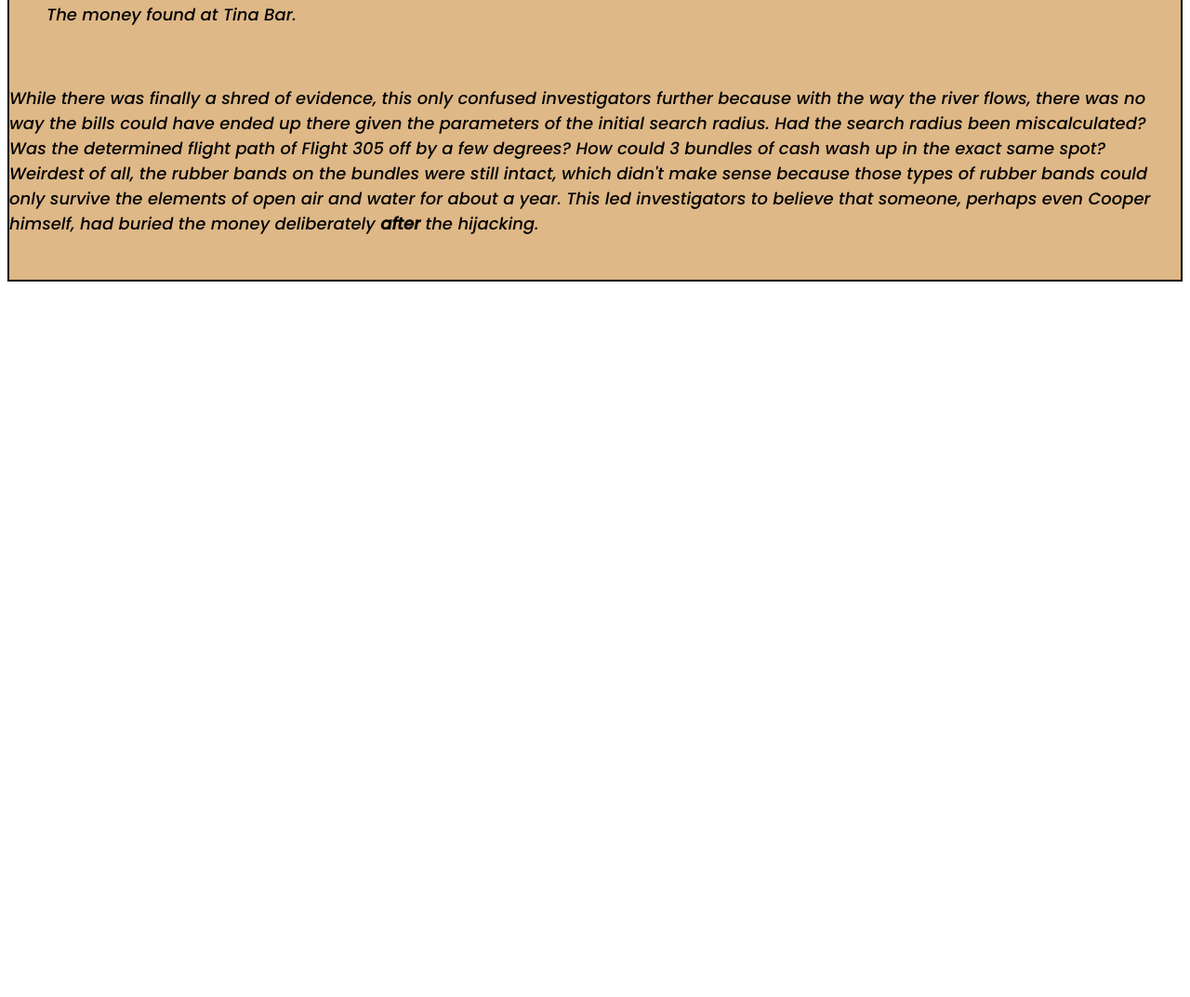
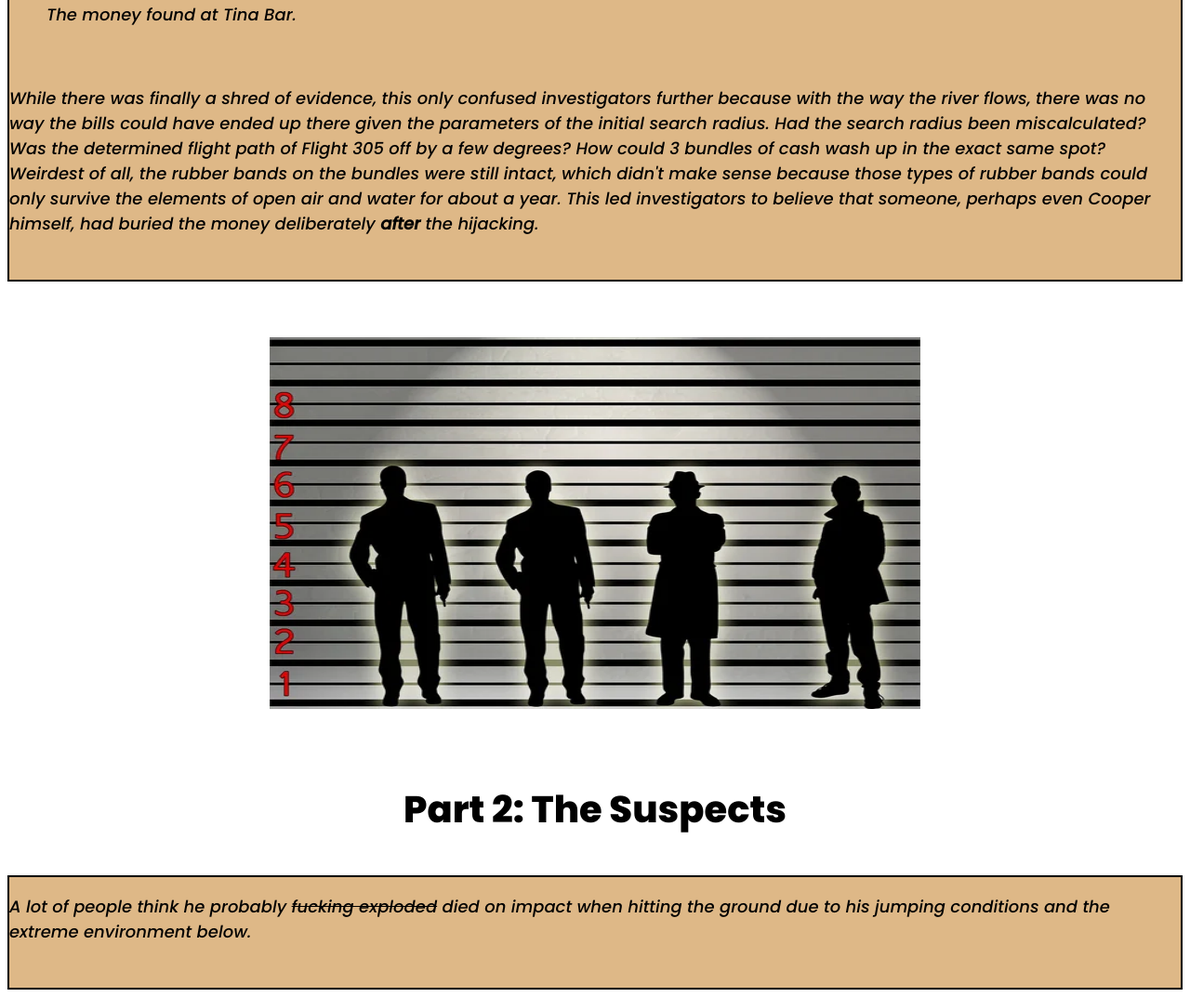
Before and after one commit to McRodoku/assignment_11, a plain HTML site: page index.html in a window 1280 px wide. Shown: the part 4819-5892 px from the top of the page at 93% size. Before the commit the page ends 5130 px from the top, so only its background shows below. Drawn offline with Linux system fonts and the light colour scheme; a web font is replaced by a local one.

Commit message:
Update index.html

```diff
--- a/index.html
+++ b/index.html
@@ -93,7 +93,17 @@
         which didn't make sense because those types of rubber bands could only survive the elements of open air and water for about a year. This led investigators to believe that someone, perhaps even Cooper himself, had buried the money deliberately
         <b>after</b> the hijacking.</p>
         <br />
+    </div>
+    <p>&nbsp;</p>
+    <img src="./images/stock-photo-suspects.jpg" width = 700px; height = 400px; class="center">
+    <p>&nbsp;</p>
+    <h2>Part 2: The Suspects</h2>
+    <br />
+    <div class="div2">
+        <p> A lot of people think he probably <s>fucking exploded</s> died on impact when hitting the ground due to his jumping conditions and the extreme environment below. </p>
+        <br />
+    </div>
 
-    </div>
+
 </body>
 </html>
```
